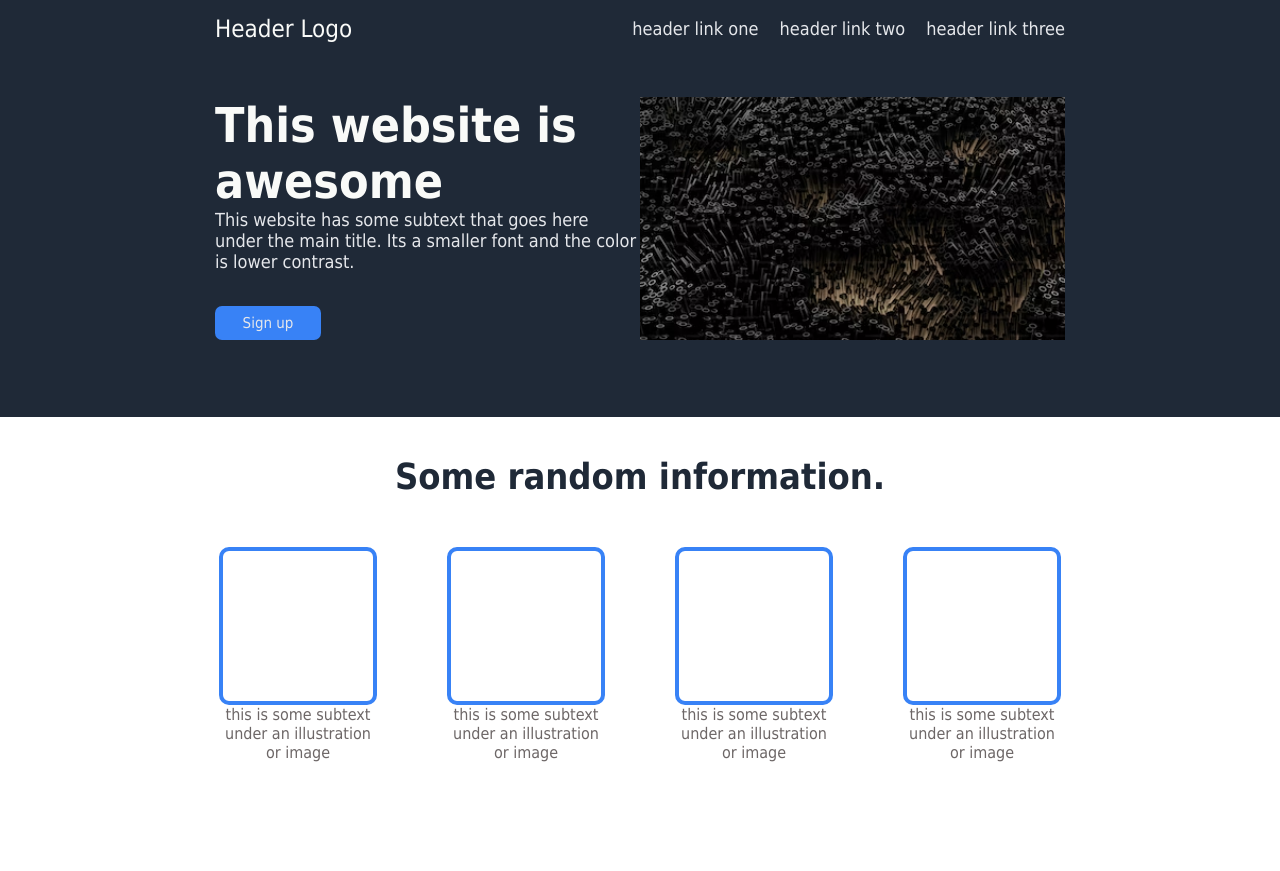
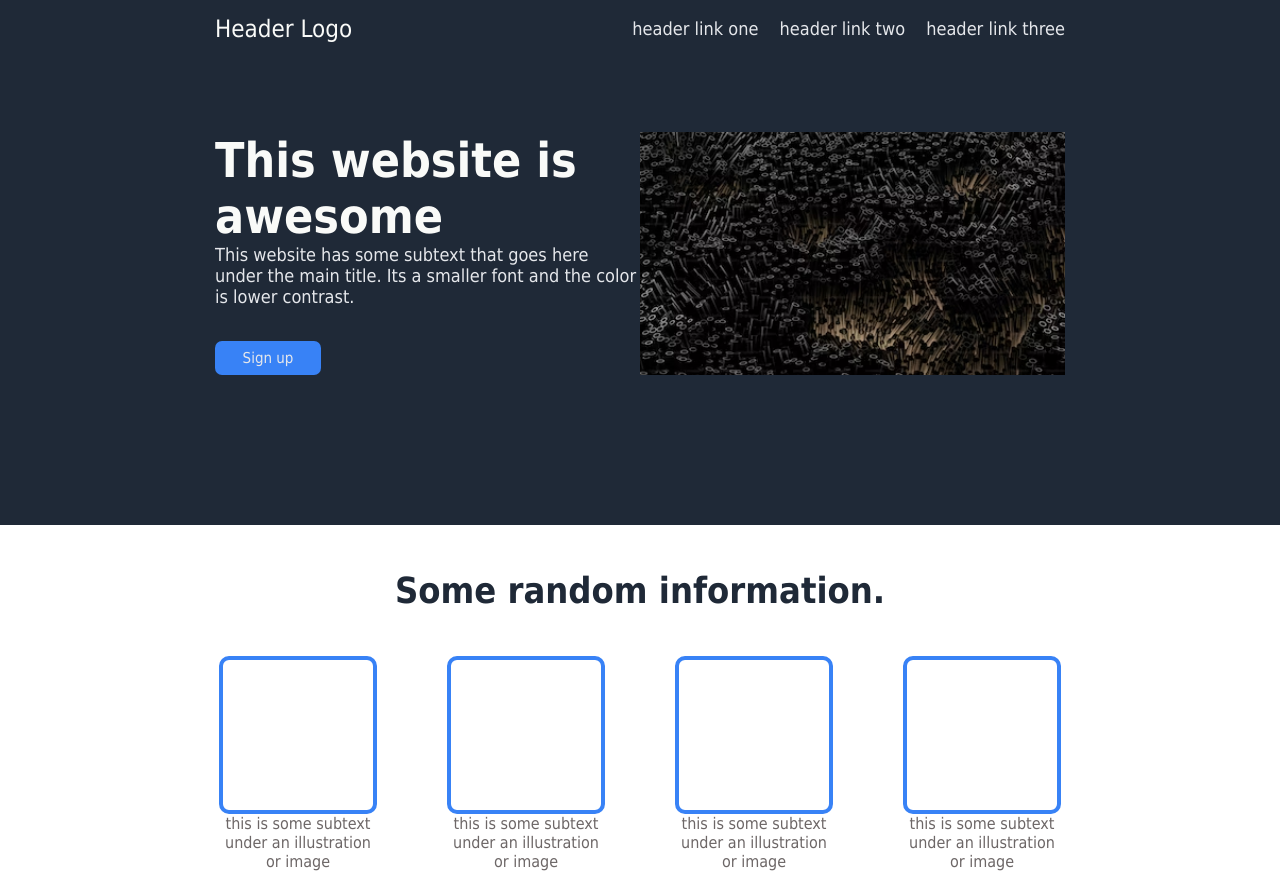
Before and after one commit to Gekolord/Project-Landing-Page-, a plain HTML site: page index.html in a window 1280 px wide. Before the commit the page ends 800 px from the top, so only its background shows below. Drawn offline with Linux system fonts and the light colour scheme.

Commit message:
change display from flex to block, add structure

```diff
--- a/style.css
+++ b/style.css
@@ -3,7 +3,7 @@
 }
 
 body {
-    display: flex;
+    display: block;
     margin: 0;
     flex-direction: column;
     min-height: 100vh;
@@ -15,6 +15,8 @@ body {
     display: flex;
     flex-direction: column;
     align-items: center;
+    padding-bottom: 150px;
+
 }
 
 .header {
@@ -48,7 +50,7 @@ li {
     width: 850px;
     display: flex;
     flex-direction: column;
-    gap: 40px;
+    gap: 75px;
 
 }
 
@@ -118,7 +120,7 @@ img  {
     align-items: center;
     justify-content: center;
     display: flex;
-    margin-bottom: 50px;
+    padding: 45px;
 
 }
 
```
